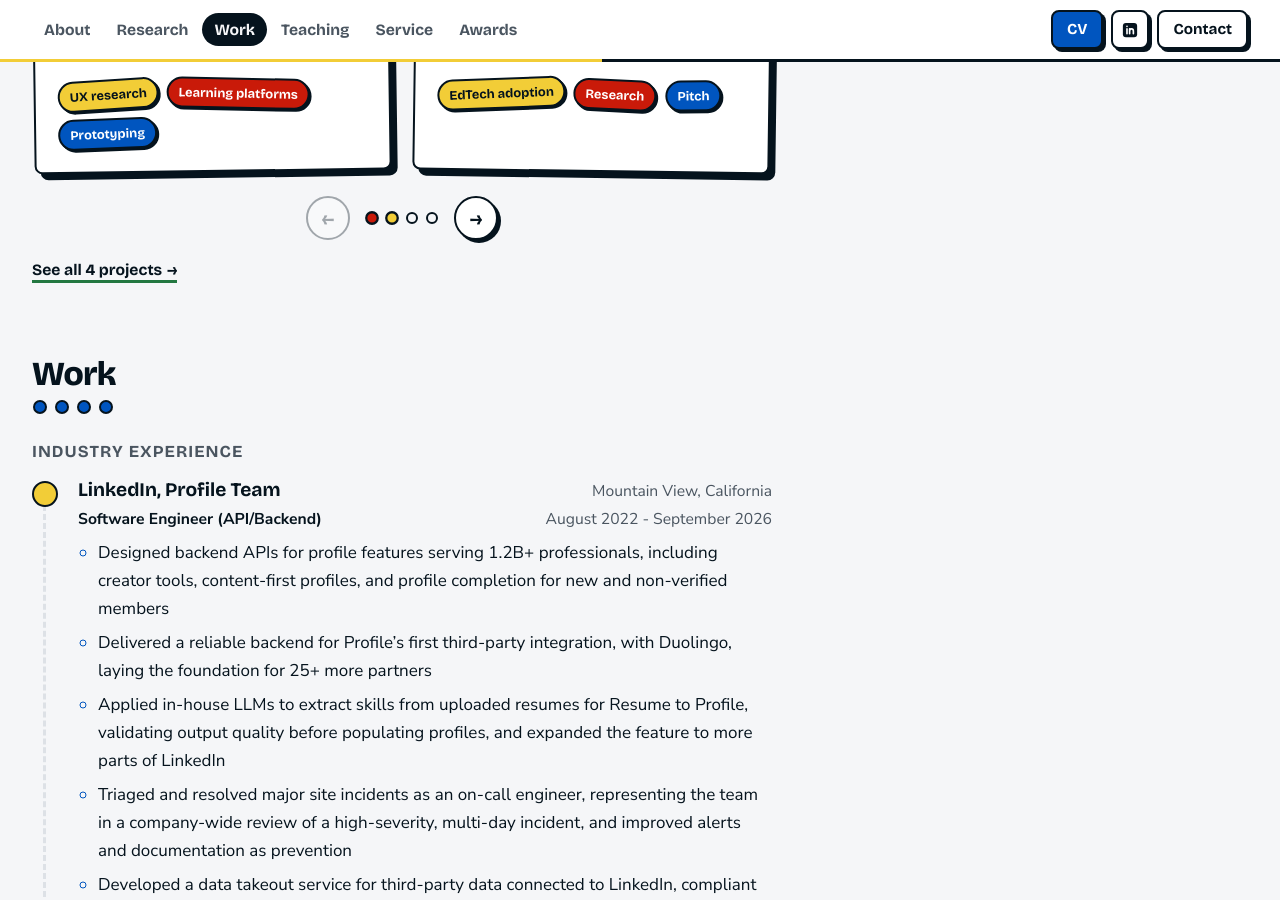
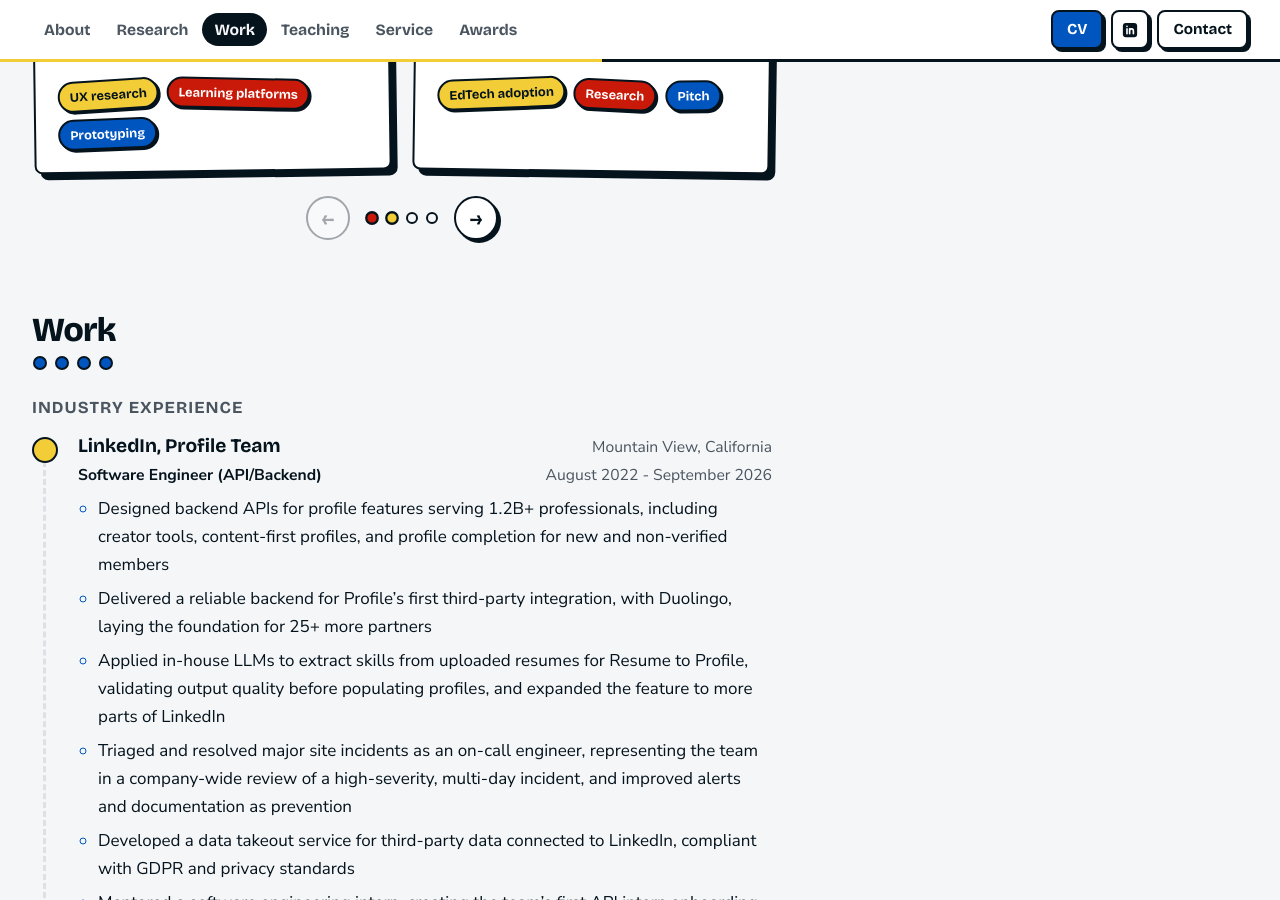
Before and after one commit to sarah-adebabay/sarah-adebabay.github.io, a Jekyll site: the page built from _pages/about.md, in a window 1280 px wide and 900 px high, scrolled down 4562 px. Built offline with Jekyll 4.4.1, drawn with Linux system fonts in a browser that asks for light colours.

Commit message:
Drop the "See all N projects" text link under both project carousels
The carousels' end cards already link to the full list on the CV.

Co-Authored-By: Claude Opus 5.5 <noreply@anthropic.com>

```diff
--- a/_includes/brick/sections/research.html
+++ b/_includes/brick/sections/research.html
@@ -10,4 +10,4 @@
   {% for item in projects %}{% if item.tab == 'research' %}{% if include.full or item.top %}{% include brick/project-card.html item=item %}{% endif %}{% endif %}{% endfor %}
 </div>
 {% else %}{% include brick/project-carousel.html tab="research" anchor="research-projects" label="Selected research projects" %}
-{% endif %}{% assign n = projects | where: "tab", "research" | size %}{% include brick/see-more.html full=include.full anchor="research-projects" count=n noun="projects" %}
+{% endif %}
--- a/_includes/brick/sections/work.html
+++ b/_includes/brick/sections/work.html
@@ -7,4 +7,4 @@
   {% for item in projects %}{% if item.tab == 'work' %}{% if include.full or item.top %}{% include brick/project-card.html item=item %}{% endif %}{% endif %}{% endfor %}
 </div>
 {% else %}{% include brick/project-carousel.html tab="work" anchor="projects" label="Projects" %}
-{% endif %}{% assign n = projects | where: "tab", "work" | size %}{% include brick/see-more.html full=include.full anchor="projects" count=n noun="projects" %}
+{% endif %}
```
